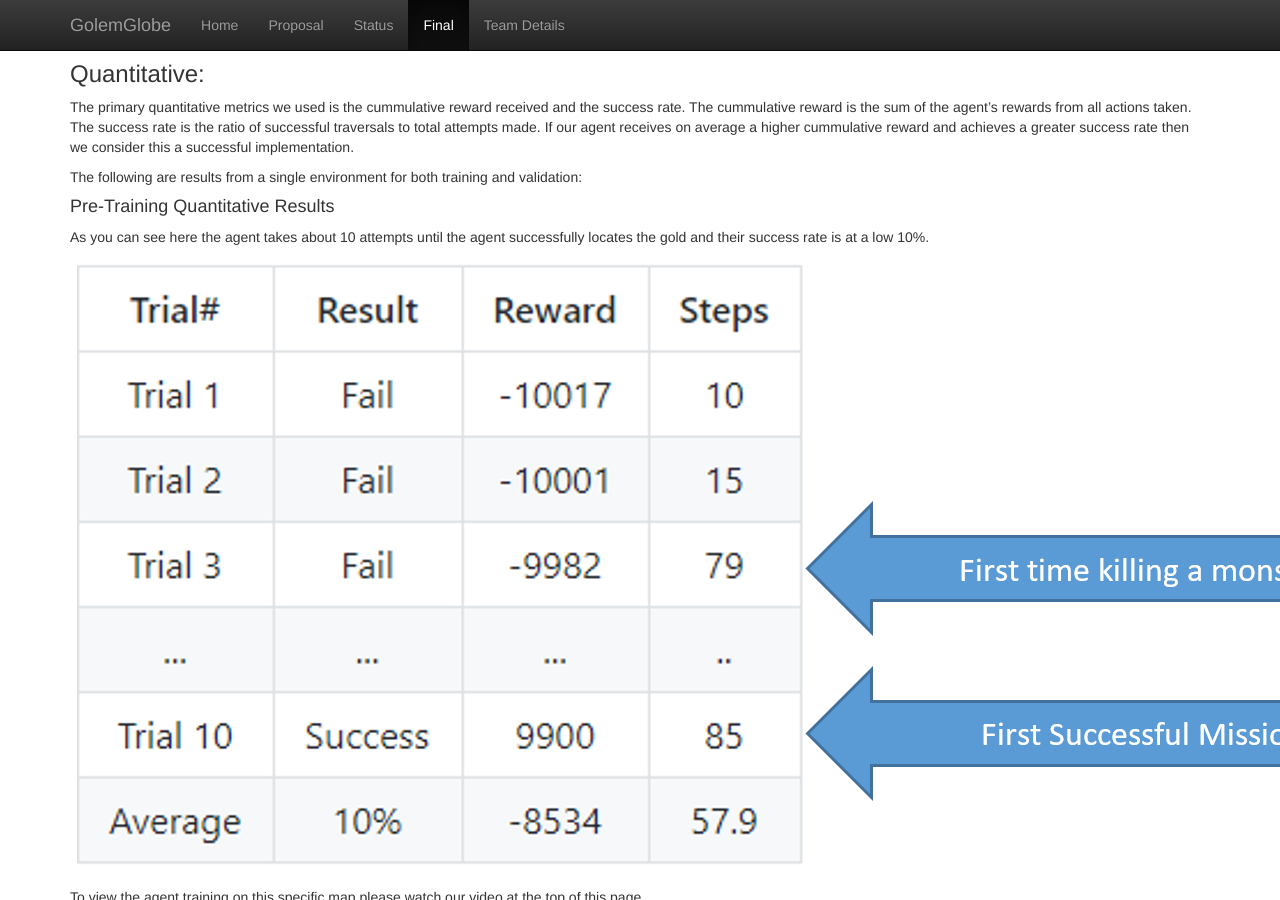
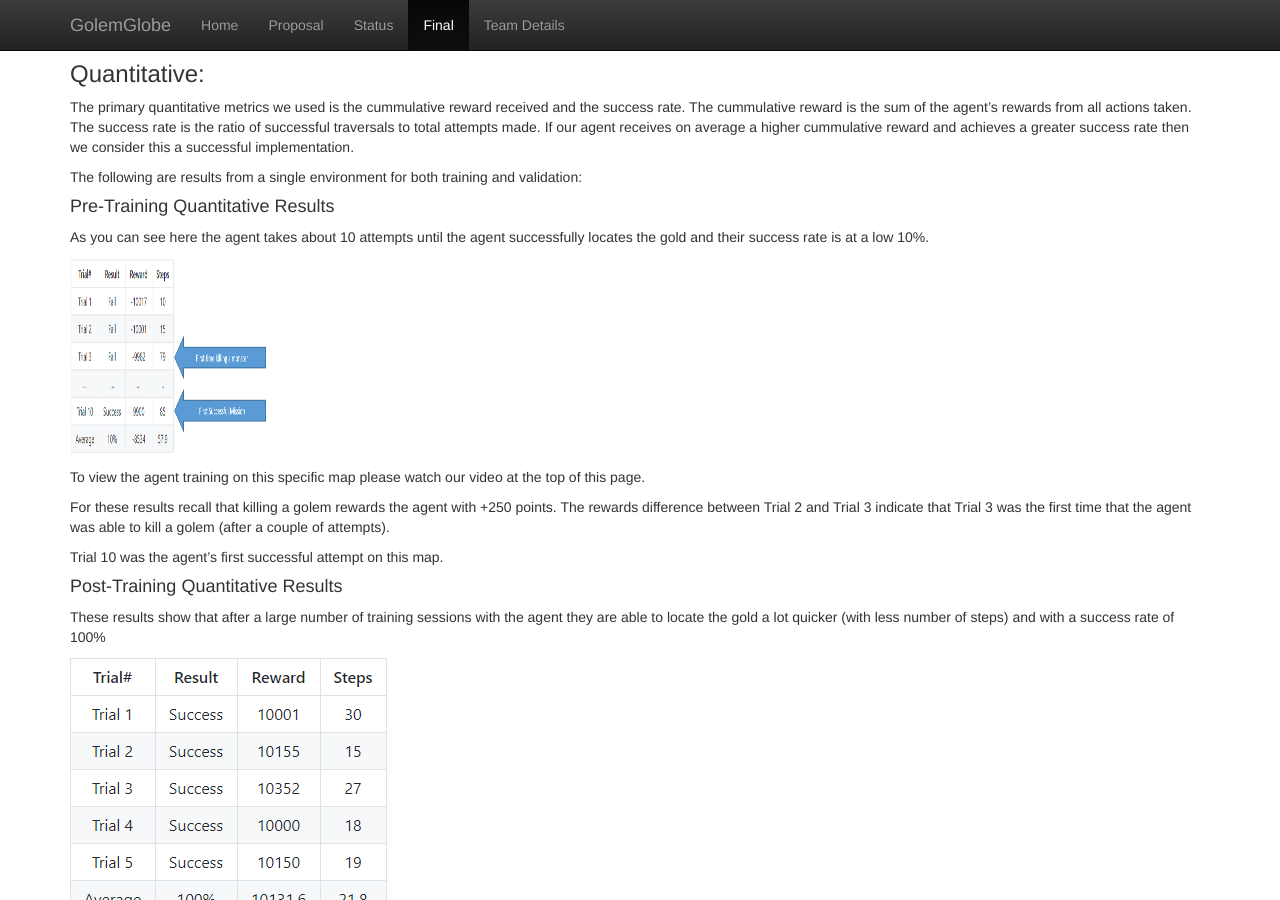
Before and after one commit to SalehO/GolumGlobe, a Jekyll site: the page built from docs/final.md, in a window 1280 px wide and 900 px high, scrolled down 3115 px. Built offline with Jekyll 4.4.1, drawn with Linux system fonts in a browser that asks for light colours.

Commit message:
Update final.md

```diff
--- a/docs/final.md
+++ b/docs/final.md
@@ -98,7 +98,7 @@ The following are results from a single environment for both training and valida
 #### Pre-Training Quantitative Results
 As you can see here the agent takes about 10 attempts until the agent successfully locates the gold and their success rate is at a low 10%.
 
-<img src="final_training_arrows.PNG">
+<img src="final_training_arrows.PNG" height="200" width="200">
 
 To view the agent training on this specific map please watch our video at the top of this page.
 
```
